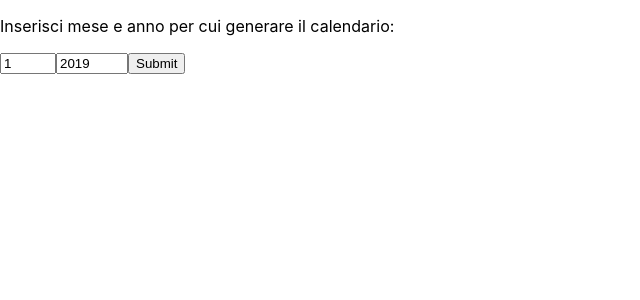
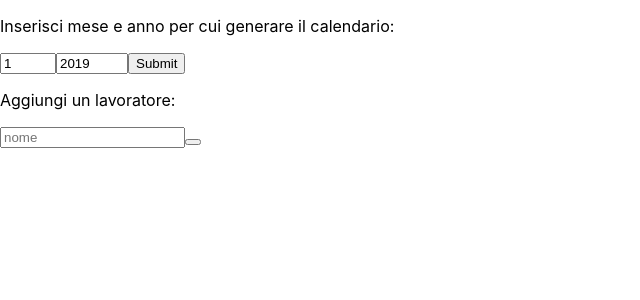
Before and after one commit to andrematt/calendario-ore, a React (Create React App) app: page / in a window 1280 px wide. Shown: the top 300 px of the page, without its empty margins (0-640 px from the left). Built offline with nearby package versions, Linux system fonts and the light colour scheme.

Commit message:
addWorker function

```diff
--- a/src/App.js
+++ b/src/App.js
@@ -16,6 +16,19 @@ class App extends Component {
     this.dateToString=this.dateToString.bind(this);
     this.createCalendar=this.createCalendar.bind(this);
     this.drawCalendar=this.drawCalendar.bind(this);
+    this.addWorker=this.addWorker.bind(this);
+  }
+
+  addWorker(w){
+    console.log(w);
+    let allWorkers=[...this.state.workers];
+    if(w.length>0&&allWorkers.indexOf(w)===-1){
+      allWorkers.push(w);
+      console.log(allWorkers);
+      this.setState({
+        workers:allWorkers
+      });
+   }
   }
 
   dateToString(n){
@@ -70,6 +83,7 @@ class App extends Component {
         <div className="App">
           <div className="head-grid">
             <YearMonthForm setData={this.setData}/>
+            <Addworker addWorker={this.addWorker}/>
           </div>
           <div className="calendar-container">
             <Calendar myCalendar={this.state.calendar}/>
@@ -82,11 +96,38 @@ class App extends Component {
   class Addworker extends Component{
     constructor(props){
       super(props);
+      this.state={
+        actualWorker:""
+      }
+      this.preventDefault=this.preventDefault.bind(this);
+      this.handleNewWorker=this.handleNewWorker.bind(this);
+      this.sendWorker=this.sendWorker.bind(this);
+    }
+
+    sendWorker(){
+      this.props.addWorker(this.state.actualWorker);
+    }
+
+    handleNewWorker(e){
+      this.setState({
+        actualWorker:e.target.value
+      })
+    }
+
+    preventDefault(event){
+      console.log("prevent default");
+      event.preventDefault();
     }
 
     render(){
       return(
-        <div className="ciao"></div>
+        <div className="worker-form">
+          <p>Aggiungi un lavoratore:</p>
+          <form id="date-form" onSubmit={this.preventDefault}>
+            <input id="month" placeholder="nome" value={this.state.actualWorker} onChange={this.handleNewWorker}/>
+            <button id="submit" onClick={this.sendWorker}/>
+          </form>
+        </div>
       )
     }
   }
```
